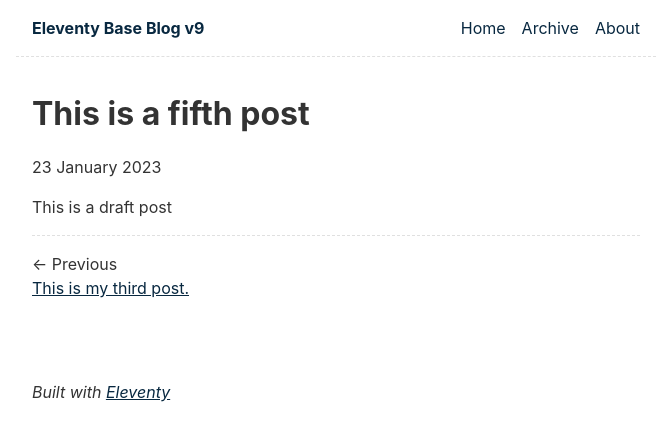
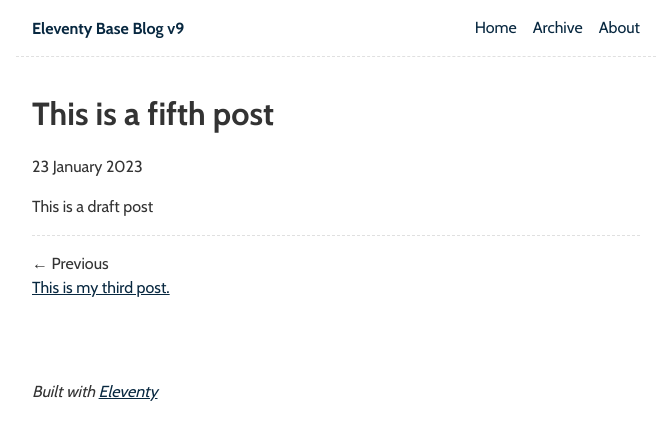
Before and after one commit to emilylubonty/Web-Development-II-Final-Project, an Eleventy site: page content/blog/fifthpost.md in a window 1280 px wide. Shown: the whole page, without its empty margins (304-975 px from the left). Built offline with nearby package versions, Linux system fonts and the light colour scheme; Eleventy itself is replaced by a stand-in of ours; some packages are replaced by stand-ins of ours; files that its build step writes are made by us from their sources; files whose address does not match are found by name; what @zachleat/heading-anchors, zod-validation-error would draw is missing.

Commit message:
Added fonts and index.html

```diff
--- a/css/index.css
+++ b/css/index.css
@@ -1,7 +1,18 @@
+
+
 /* Defaults */
 :root {
-	--font-family: -apple-system, system-ui, sans-serif;
+	--font-family: 'Cabin', system-ui, sans-serif;
 	--font-family-monospace: Consolas, Menlo, Monaco, Andale Mono WT, Andale Mono, Lucida Console, Lucida Sans Typewriter, DejaVu Sans Mono, Bitstream Vera Sans Mono, Liberation Mono, Nimbus Mono L, Courier New, Courier, monospace;
+}
+
+/* Font Face */
+@font-face {
+	font-family: 'Cabin';
+	src: url('../fonts/Cabin-VariableFont_wdth,wght.woff2') format('woff2-variations');
+	font-weight: 100 900;
+	font-stretch: 75% 100%;
+	font-display: swap;
 }
 
 /* Theme colors */
```
Also changed, not shown: index.html (added, +14 -0 lines), fonts/Cabin-VariableFont_wdth,wght.woff2 (added).
